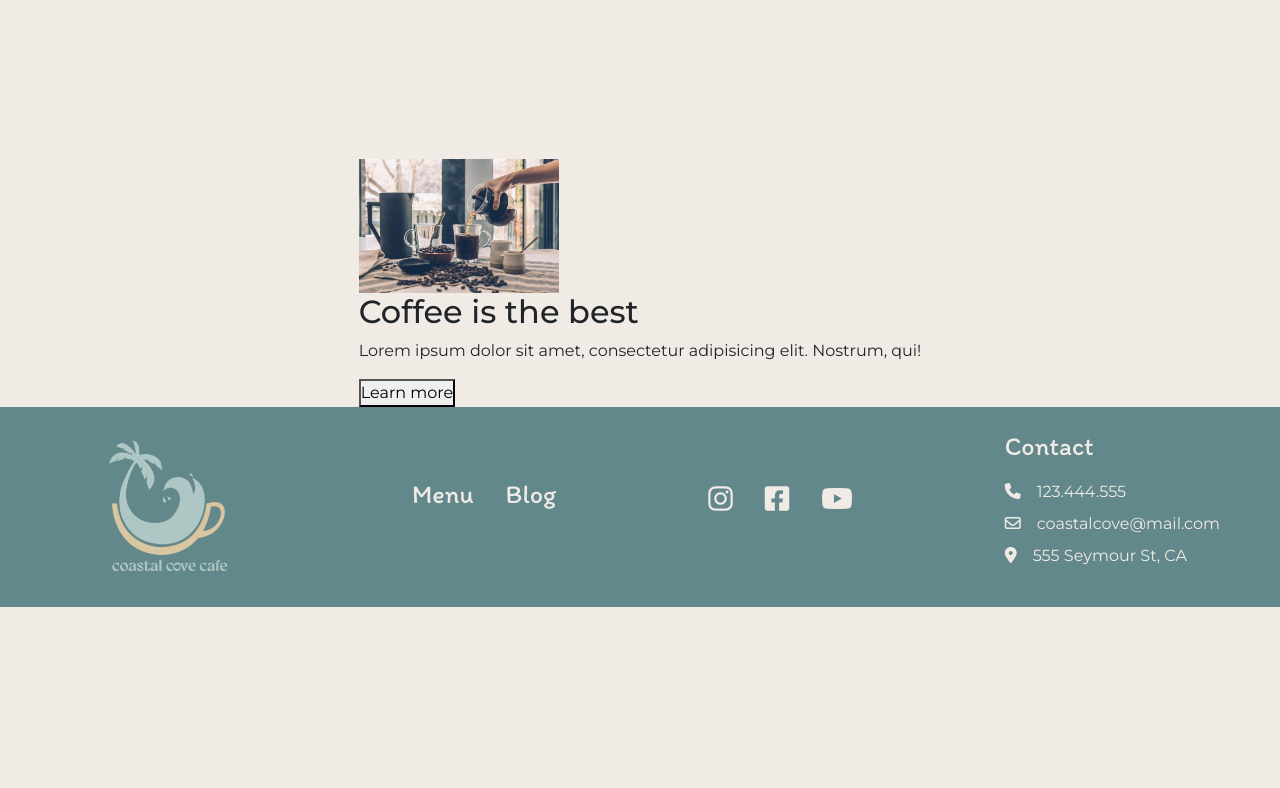
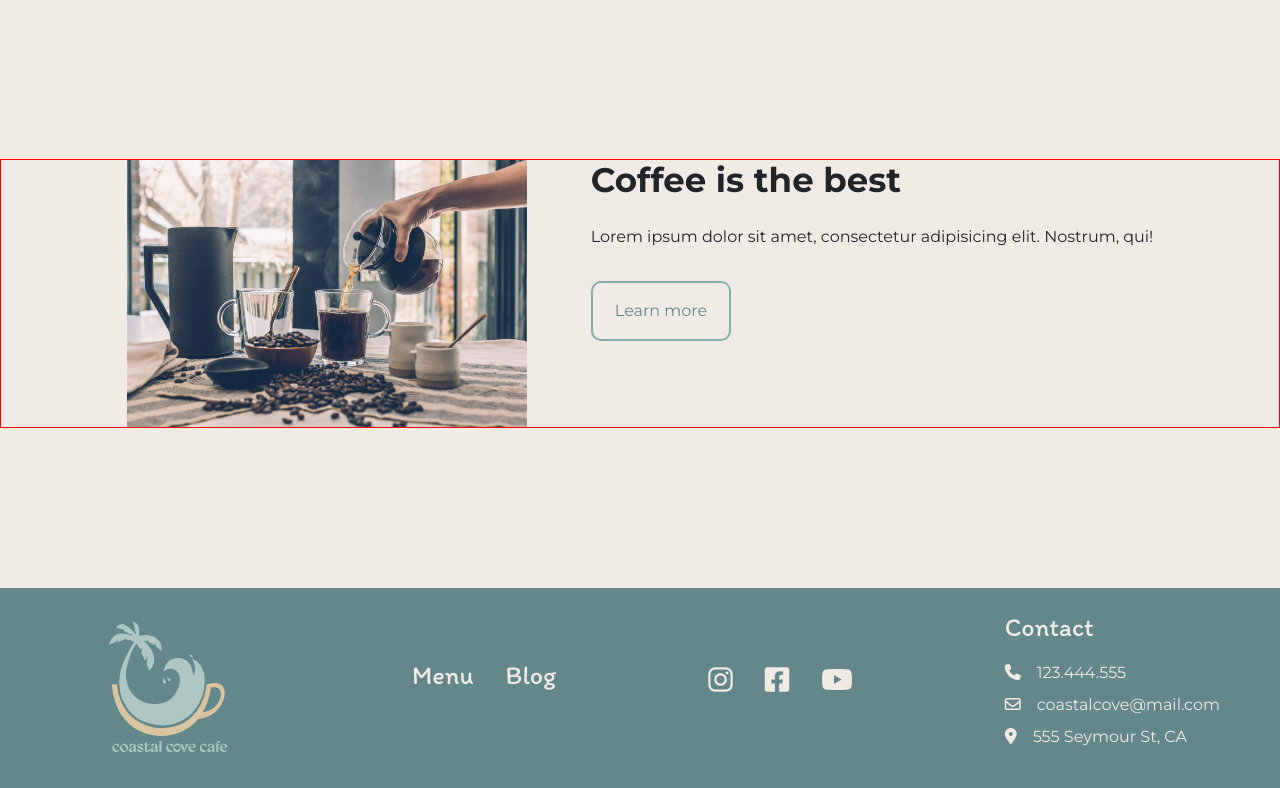
Before and after one commit to yoo-ran/PM_TeamProj, a PHP site: page / in a window 1280 px wide. Shown: the part 1169-1957 px from the top of the page. Before the commit the page ends 1776 px from the top, so only its background shows below. Run offline with PHP 8.4, Linux system fonts and the light colour scheme.

Commit message:
CSS:Homepage is revised

```diff
--- a/index.html
+++ b/index.html
@@ -85,7 +85,7 @@
               </figcaption>
             </figure>
           </section>
-          <section>
+          <section id='about'>
             <img src="./images/coffebest.jpg" alt="">
             <article>
                 <h2>Coffee is the best</h2>
--- a/styles/homePage.css
+++ b/styles/homePage.css
@@ -1,5 +1,6 @@
 main{
     row-gap: 20vh;
+    padding-bottom: 20vh;
 }
 
 .carousel{
@@ -77,3 +78,46 @@ section#card {
     background-image: url(../images/coffeeocean1.jpg);
     background-size: cover;
 }
+
+#about {
+    border: 1px solid red;
+    width: 100%;
+    display: flex;
+    justify-content: center;
+    column-gap: 8vh;
+}
+
+#about img {
+    width: 400px;
+}
+
+#about article {
+    display: flex;
+    flex-direction: column;
+    row-gap: 2vh;
+}
+
+#about h2 {
+    font-weight: bold;
+    font-size: 34px;
+}
+
+#about p {
+    line-height: 1.5;
+}
+
+#about button {
+    width: 25%;
+    background-color: transparent;
+    border: 2px solid  var(--blue);
+    border-radius: 10px;
+    padding: 2vh 0;
+    color: var(--dark-blue);
+    cursor: pointer;
+    transition: all 0.1s;
+}
+
+#about button:hover {
+    background-color: var(--blue);
+    color: var(--white-blue);
+}
```
